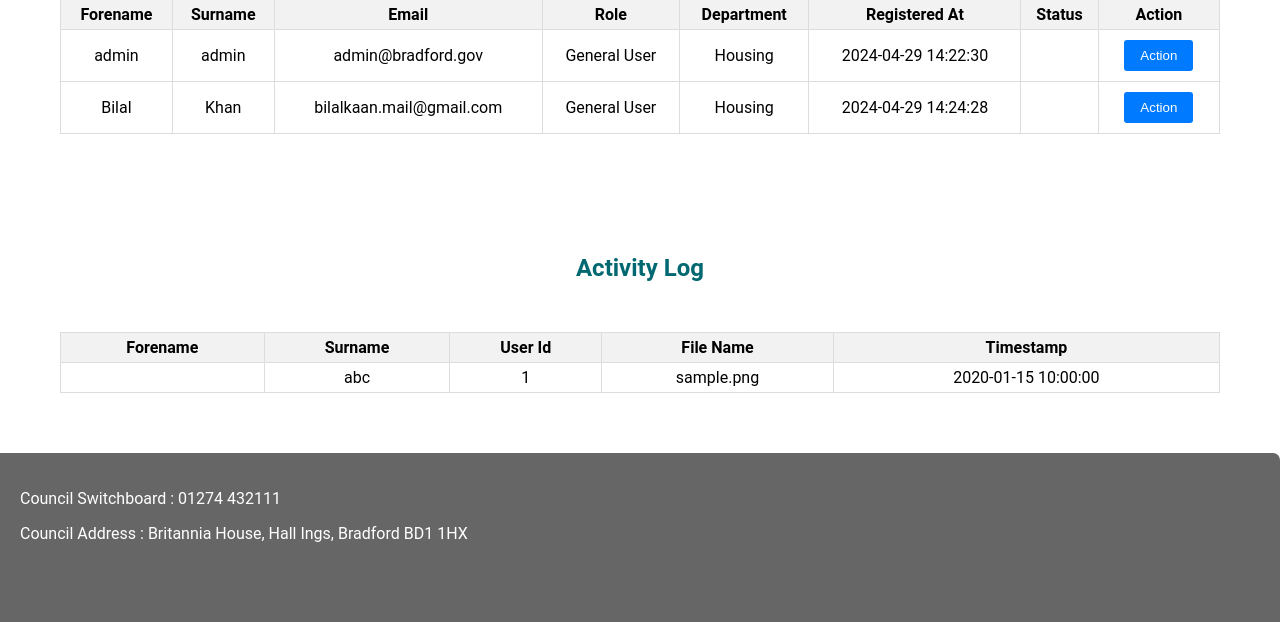
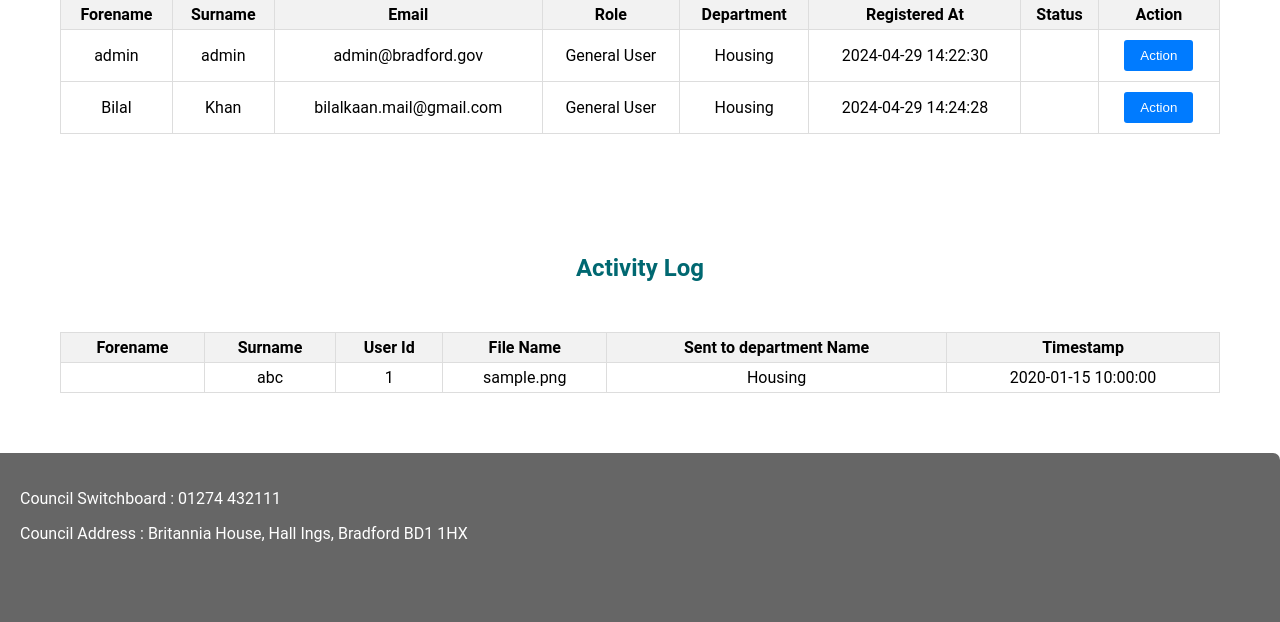
Before and after one commit to EnterprisePro2024/Web-Interface-to-Interact-with-Assets, a PHP site: page /Web-Interface-to-Interact-with-Assets-finalbranch/admin.php in a window 1280 px wide. Shown: the part 339-961 px from the top of the page. Run offline with PHP 8.4, Linux system fonts and the light colour scheme; a user stored in the database is signed in; data comes from the database, SQL or seed files in the repository; tables that the repository leaves empty hold one stand-in row (values such as "Sample post").

Commit message:
Update ALog.php

```diff
--- a/Software/ALog.php
+++ b/Software/ALog.php
@@ -87,14 +87,16 @@
                     u.forename,
                     u.surname,
                     u.user_id,
-                    f.uploaded_by_user_id,
                     f.file_name,
-                    f.uploaded_at
+                    f.uploaded_at,
+                    s.shared_with_department_id
                 FROM
                     users u
                 JOIN
-                    files f ON f.uploaded_by_user_id = u.user_id;
-                ";
+                    files f ON f.uploaded_by_user_id = u.user_id
+                JOIN
+                    shared_files s ";
+
                     $result = mysqli_query($conn1, $sql);
 
                     if (mysqli_num_rows($result) > 0) {
@@ -107,6 +109,7 @@
                                             <th>Surname</th>
                                             <th>User Id</th>
                                             <th>File Name</th>
+                                            <th>Sent to department Name</th>
                                             <th>Timestamp</th>
                                         </tr>
                                     </thead>
@@ -117,6 +120,15 @@
                             echo "<td>{$row['surname']}</td>";
                             echo "<td>{$row['user_id']}</td>";
                             echo "<td>{$row['file_name']}</td>";
+                            if ($row['shared_with_department_id'] == 1){
+                                echo "<td>Housing</td>";
+                            }
+                            if ($row['shared_with_department_id'] == 2){
+                                echo "<td>Transport and Roads</td>";
+                            }
+                            if ($row['shared_with_department_id'] == 3){
+                                echo "<td>Education and Skills</td>";
+                            }
                             echo "<td>{$row['uploaded_at']}</td>";
 
                             ?>
```
